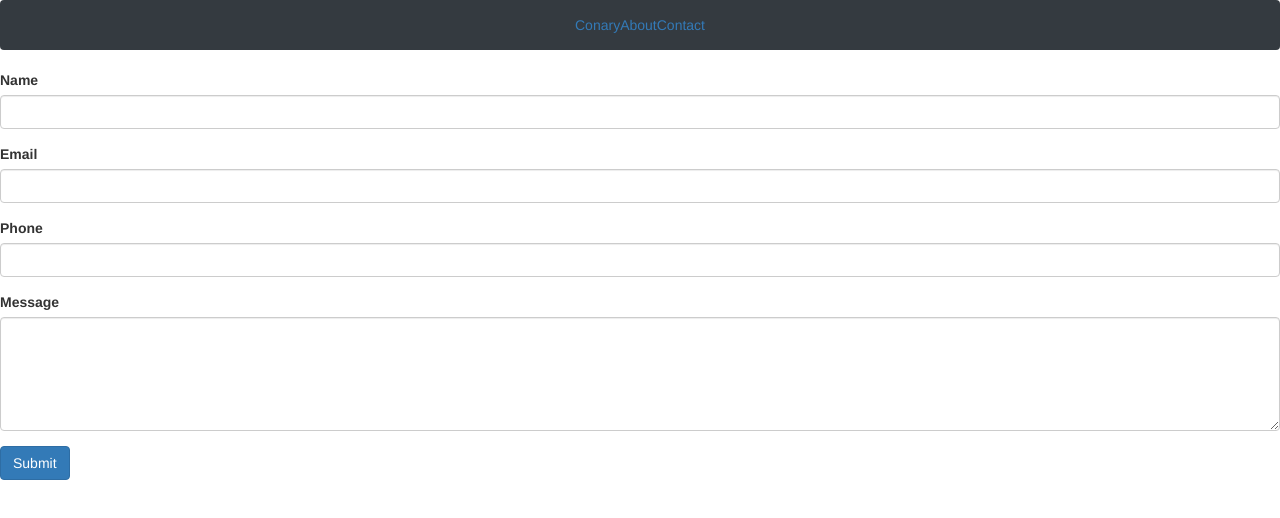
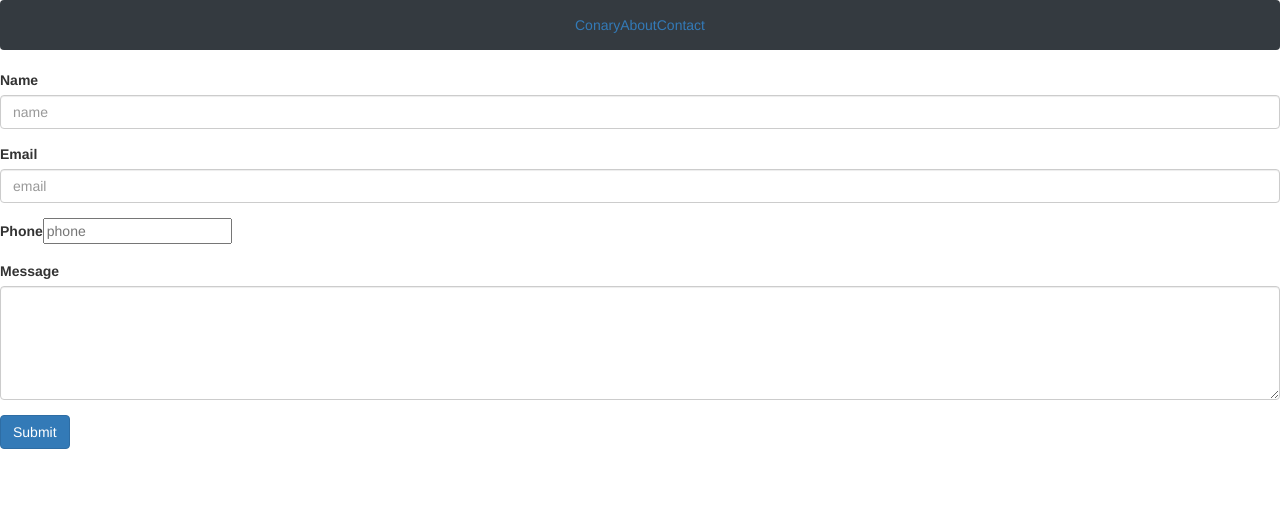
Before and after one commit to aurelions/NewPortfolio, a React (Create React App) app in the folder my_folio/: page /contact in a window 1280 px wide. Shown: the top 518 px of the page. Built offline with nearby package versions, Linux system fonts and the light colour scheme.

Commit message:
contact Form update

```diff
--- a/my_folio/src/components/Contact.js
+++ b/my_folio/src/components/Contact.js
@@ -1,5 +1,6 @@
 import React from 'react';
 import axios from 'axios';
+import {Form} from 'react-bootstrap';
 
 class Contact extends React.Component{
     constructor(props){
@@ -30,32 +31,32 @@ class Contact extends React.Component{
         })
     }
     resetForm(e){
-        this.setState({name: '', email: '', message: ''})
+        this.setState({name: '', email: '', phone: '', message: ''})
     }
 
     render(){
 
         return(
-            <div className="Contact">
-                <form id="contact-form" onSubmit={this.handleSubmit.bind(this)} method="POST">
-                    <div className="form-group">
-                        <label htmlFor='name'>Name</label>
-                        <input type="text" className="form-control" value={this.state.name} onChange={this.onNameChange.bind(this)}/>
-                    </div>
-                     <div className="form-group">
-                        <label htmlFor='email-input'>Email</label>
-                        <input type="email" className="form-control" aria-describedby="email" value={this.state.email} onChange={this.onEmailChange.bind(this)}/>
-                    </div>
-                     <div className="form-group">
+            <div>
+                <Form  onSubmit={this.handleSubmit.bind(this)} method="POST">
+                    <Form.Group controlId="formName">
+                        <Form.Label htmlFor='name'>Name</Form.Label>
+                        <Form.Control type="text" placeholder="name" value={this.state.name} onChange={this.onNameChange.bind(this)}/>
+                    </Form.Group>
+                     <Form.Group controlId="formEmail">
+                        <Form.Label htmlFor='email-input'>Email</Form.Label>
+                        <Form.Control type="email" placeholder="email" aria-describedby="email" value={this.state.email} onChange={this.onEmailChange.bind(this)}/>
+                    </Form.Group>
+                     <Form.Group controlId="formPhone">
                         <label htmlFor='phone-input'>Phone</label>
-                        <input type="phone" className="form-control" aria-describedby="phone" value={this.state.phone} onChange={this.onPhoneChange.bind(this)}/>
-                    </div>
-                     <div className="form-group">
-                        <label htmlFor='Message'>Message</label>
-                        <textarea className="form-control" rows="5" value={this.state.message} onChange={this.onMessageChange.bind(this)}></textarea>
-                    </div>
+                        <input type="phone" placeholder="phone" aria-describedby="phone" value={this.state.phone} onChange={this.onPhoneChange.bind(this)}/>
+                    </Form.Group>
+                     <Form.Group controlId="formMessage">
+                        <Form.Label htmlFor='Message'>Message</Form.Label>
+                        <Form.Control as="textarea"  rows="5" value={this.state.message} onChange={this.onMessageChange.bind(this)}/>
+                    </Form.Group>
                     <button type="submit" className="btn btn-primary">Submit</button>
-                </form>
+                </Form>
 
             </div>
         )
```
